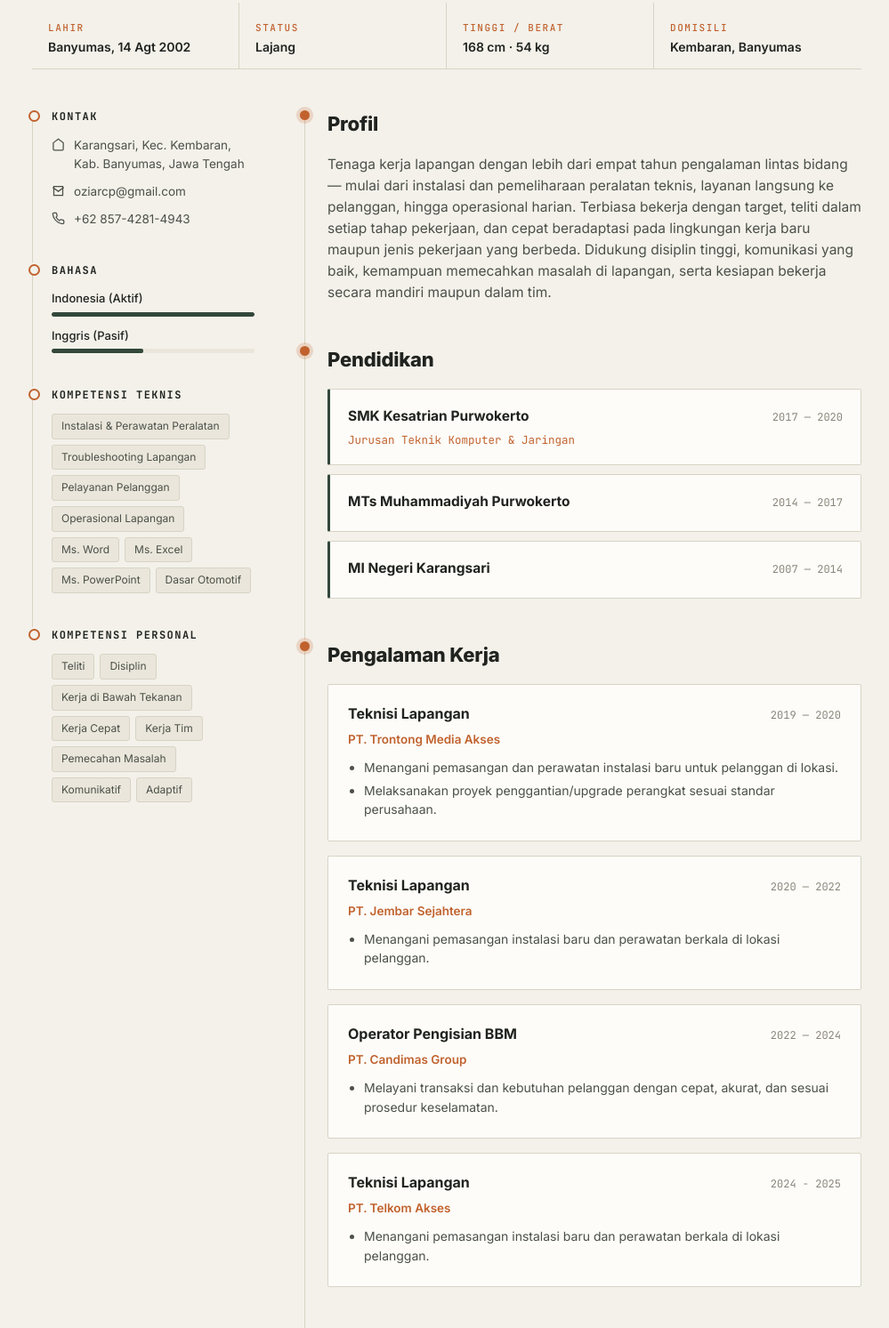
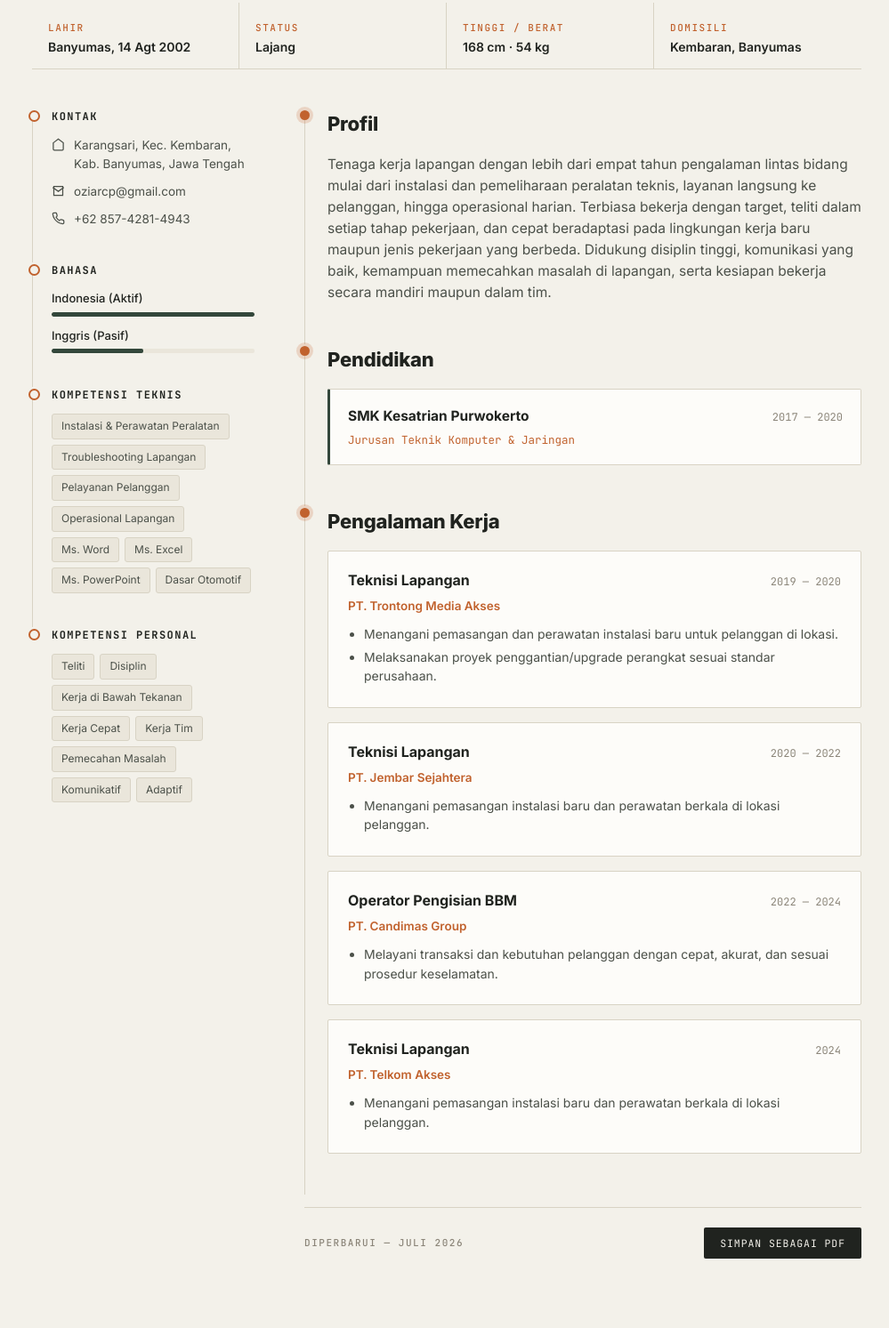
Before and after one commit to zzi-co/risma-cv, a plain HTML site: page index.html in a window 1280 px wide. Shown: the part 241-1734 px from the top of the page at 89% size, without its empty margins (138-1137 px from the left). Drawn offline with Linux system fonts and the light colour scheme.

Commit message:
Update contact and education sections in index.html

```diff
--- a/index.html
+++ b/index.html
@@ -285,30 +285,41 @@
     <aside>
       <div class="side-section">
         <h2>Kontak</h2>
+        <div id="kontakList">
         <div class="contact-row">
           <svg width="15" height="15" viewBox="0 0 24 24" fill="none" stroke="currentColor" stroke-width="2"><path d="M3 9l9-7 9 7v11a2 2 0 0 1-2 2H5a2 2 0 0 1-2-2z"></path></svg>
           <span data-ed="">Karangsari, Kec. Kembaran, Kab. Banyumas, Jawa Tengah</span>
+
         </div>
         <div class="contact-row">
           <svg width="15" height="15" viewBox="0 0 24 24" fill="none" stroke="currentColor" stroke-width="2"><path d="M4 4h16v16H4z"></path><path d="M22 6l-10 7L2 6"></path></svg>
           <a href="mailto:oziarcp@gmail.com" data-ed="">oziarcp@gmail.com</a>
+
         </div>
         <div class="contact-row">
           <svg width="15" height="15" viewBox="0 0 24 24" fill="none" stroke="currentColor" stroke-width="2"><path d="M22 16.92v3a2 2 0 0 1-2.18 2 19.79 19.79 0 0 1-8.63-3.07 19.5 19.5 0 0 1-6-6 19.79 19.79 0 0 1-3.07-8.67A2 2 0 0 1 4.11 2h3a2 2 0 0 1 2 1.72c.127.96.361 1.903.7 2.81a2 2 0 0 1-.45 2.11L8.09 9.91a16 16 0 0 0 6 6l1.27-1.27a2 2 0 0 1 2.11-.45c.907.339 1.85.573 2.81.7A2 2 0 0 1 22 16.92z"></path></svg>
           <a href="tel:+6285742814943" data-ed="">+62 857-4281-4943</a>
+
         </div>
+              </div>
+
       </div>
 
       <div class="side-section">
         <h2>Bahasa</h2>
+        <div id="bahasaList">
         <div class="skill-bar-row">
           <div class="sk-label" data-ed="">Indonesia (Aktif)</div>
           <div class="skill-bar-track"><div class="skill-bar-fill" style="width:100%"></div></div>
+
         </div>
         <div class="skill-bar-row">
           <div class="sk-label" data-ed="">Inggris (Pasif)</div>
           <div class="skill-bar-track"><div class="skill-bar-fill" style="width:45%"></div></div>
+
         </div>
+              </div>
+
       </div>
 
       <div class="side-section">
@@ -346,30 +357,24 @@
     <main>
       <div class="main-section">
         <h2>Profil</h2>
-        <p class="lede" data-ed="">Tenaga kerja lapangan dengan lebih dari empat tahun pengalaman lintas bidang — mulai dari instalasi dan pemeliharaan peralatan teknis, layanan langsung ke pelanggan, hingga operasional harian. Terbiasa bekerja dengan target, teliti dalam setiap tahap pekerjaan, dan cepat beradaptasi pada lingkungan kerja baru maupun jenis pekerjaan yang berbeda. Didukung disiplin tinggi, komunikasi yang baik, kemampuan memecahkan masalah di lapangan, serta kesiapan bekerja secara mandiri maupun dalam tim.</p>
+        <p class="lede" data-ed="">Tenaga kerja lapangan dengan lebih dari empat tahun pengalaman lintas bidang mulai dari instalasi dan pemeliharaan peralatan teknis, layanan langsung ke pelanggan, hingga operasional harian. Terbiasa bekerja dengan target, teliti dalam setiap tahap pekerjaan, dan cepat beradaptasi pada lingkungan kerja baru maupun jenis pekerjaan yang berbeda. Didukung disiplin tinggi, komunikasi yang baik, kemampuan memecahkan masalah di lapangan, serta kesiapan bekerja secara mandiri maupun dalam tim.</p>
       </div>
 
       <div class="main-section">
         <h2>Pendidikan</h2>
+        <div id="eduList">
         <div class="edu-block" style="margin-bottom:10px;">
+
           <div class="job-head" style="margin-bottom:2px;">
             <span class="school" data-ed="">SMK Kesatrian Purwokerto</span>
             <span class="job-period" data-ed="">2017 — 2020</span>
           </div>
           <div class="major" data-ed="">Jurusan Teknik Komputer &amp; Jaringan</div>
         </div>
-        <div class="edu-block" style="margin-bottom:10px;">
-          <div class="job-head" style="margin-bottom:0;">
-            <span class="school" data-ed="">MTs Muhammadiyah Purwokerto</span>
-            <span class="job-period" data-ed="">2014 — 2017</span>
-          </div>
-        </div>
-        <div class="edu-block">
-          <div class="job-head" style="margin-bottom:0;">
-            <span class="school" data-ed="">MI Negeri Karangsari</span>
-            <span class="job-period" data-ed="">2007 — 2014</span>
-          </div>
-        </div>
+
+
+              </div>
+
       </div>
 
       <div class="main-section">
@@ -417,7 +422,7 @@
 
           <div class="job-head">
             <span class="job-title" data-ed="">Teknisi Lapangan</span>
-            <span class="job-period" data-ed="">2024 - 2025<br></span>
+            <span class="job-period" data-ed="">2024</span>
           </div>
           <div class="job-company" data-ed="">PT. Telkom Akses</div>
           <ul>
```
